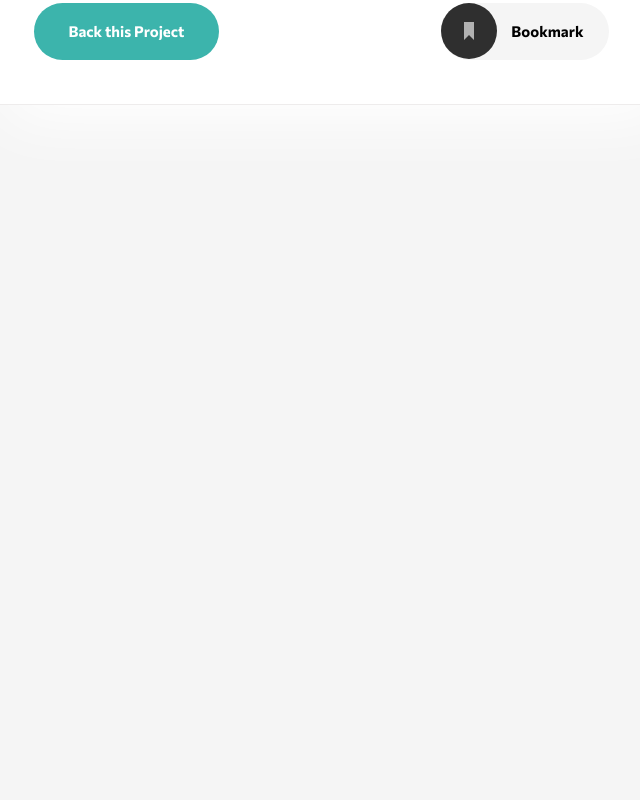
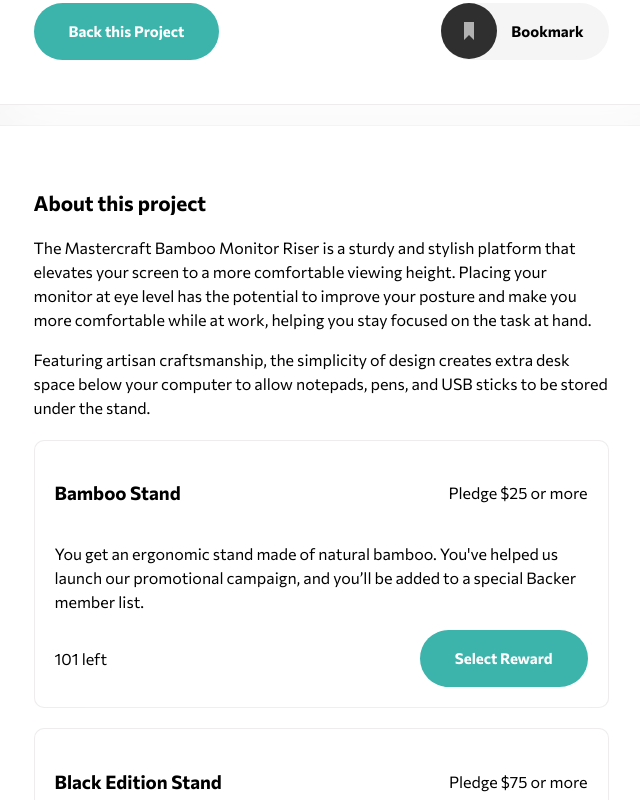
Before and after one commit to lauracarballo/crowdfunding-product-page-fem, a React (Create React App) app: page / in a window 1280 px wide. Shown: the part 440-1240 px from the top of the page, without its empty margins (319-959 px from the left). Before the commit the page ends 800 px from the top, so only its background shows below. Built offline with nearby package versions, Linux system fonts and the light colour scheme.

Commit message:
Added ProductBox

```diff
--- /dev/null
+++ b/src/components/ProductBox.js
@@ -0,0 +1,35 @@
+import styled from "styled-components";
+import { PrimaryButton } from "./Buttons";
+
+export default function ProductBox({ name, price, description, units }) {
+  return (
+    <Container>
+      <Row>
+        <h3>{name}</h3>
+        <span>{price}</span>
+      </Row>
+      <p>{description}</p>
+      <Row>
+        <span>{units} left</span>
+        <PrimaryButton>Select Reward</PrimaryButton>
+      </Row>
+    </Container>
+  );
+}
+
+const Container = styled.div`
+  margin: 20px 0px;
+  background-color: #fff;
+  border: 1px solid hsl(0deg 6% 92% / 85%);
+  border-radius: 10px;
+  box-shadow: 15px 15px 65px #fff;
+  text-align: left;
+  padding: 20px;
+`;
+
+const Row = styled.div`
+  display: flex;
+  flex-direction: row;
+  justify-content: space-between;
+  align-items: center;
+`;
--- a/src/components/Project.js
+++ b/src/components/Project.js
@@ -1,5 +1,6 @@
 import styled from "styled-components";
 import Intro from "./ProjectIntro";
+import Info from "./ProjectInfo";
 
 export default function Project() {
   return (
@@ -8,6 +9,20 @@
         title="Mastercraft Bamboo Monitor Riser"
         subtitle="A beautiful & handcrafted monitor stand to reduce neck and eye strain."
       />
+      <Info>
+        <p>
+          The Mastercraft Bamboo Monitor Riser is a sturdy and stylish platform
+          that elevates your screen to a more comfortable viewing height.
+          Placing your monitor at eye level has the potential to improve your
+          posture and make you more comfortable while at work, helping you stay
+          focused on the task at hand.
+        </p>
+        <p>
+          Featuring artisan craftsmanship, the simplicity of design creates
+          extra desk space below your computer to allow notepads, pens, and USB
+          sticks to be stored under the stand.
+        </p>
+      </Info>
     </ProjectWrapper>
   );
 }
--- /dev/null
+++ b/src/components/ProjectInfo.js
@@ -0,0 +1,40 @@
+import styled from "styled-components";
+import ProductBox from "./ProductBox";
+
+export default function Info({ children }) {
+  return (
+    <Container>
+      <h2>About this project</h2>
+      <div>{children}</div>
+      <ProductBox
+        name="Bamboo Stand"
+        price="Pledge $25 or more"
+        description="You get an ergonomic stand made of natural bamboo. You've helped us launch our promotional campaign, and you’ll be added to a special Backer member list."
+        units="101"
+      />
+      <ProductBox
+        name="Black Edition Stand"
+        price="Pledge $75 or more"
+        description="You get a Black Special Edition computer stand and a personal thank you. You’ll be added to our Backer member list. Shipping is included."
+        units="64"
+      />
+      <ProductBox
+        name="Mahogany Special Edition "
+        price="Pledge $200 or more"
+        description="You get two Special Edition Mahogany stands, a Backer T-Shirt, and a personal thank you. You’ll be added to our Backer member list. Shipping is included."
+        units="0"
+      />
+    </Container>
+  );
+}
+
+const Container = styled.div`
+  margin: 20px 0px;
+  width: 665px;
+  background-color: #fff;
+  border: 1px solid hsl(0deg 6% 92% / 85%);
+  border-radius: 10px;
+  box-shadow: 15px 15px 65px #fff;
+  text-align: left;
+  padding: 44px;
+`;
--- a/src/utils/Global.js
+++ b/src/utils/Global.js
@@ -35,6 +35,11 @@
     font-weight: 700;
 }
 
+h2 {
+    font-size: ${typeScale.header2};
+    font-weight: 700;
+}
+
 
 ul, li {
     list-style-type: none;
```
